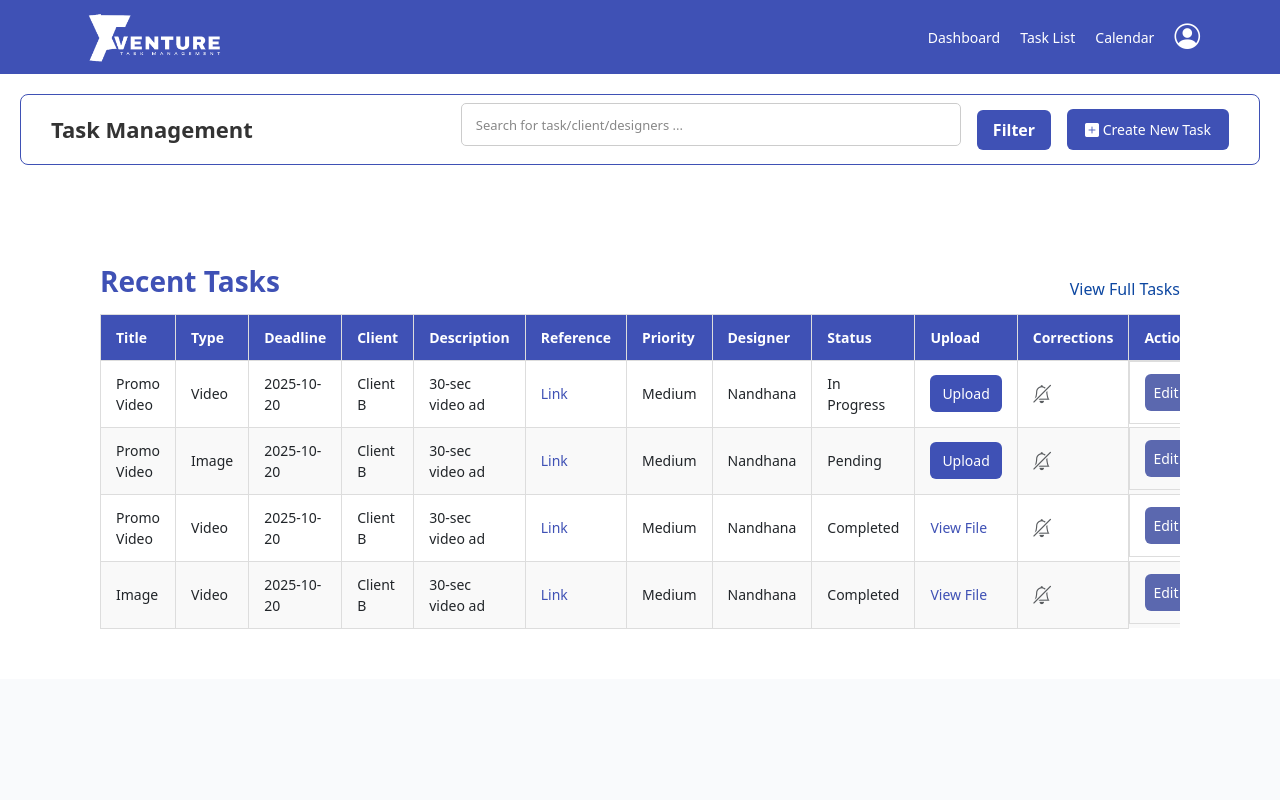
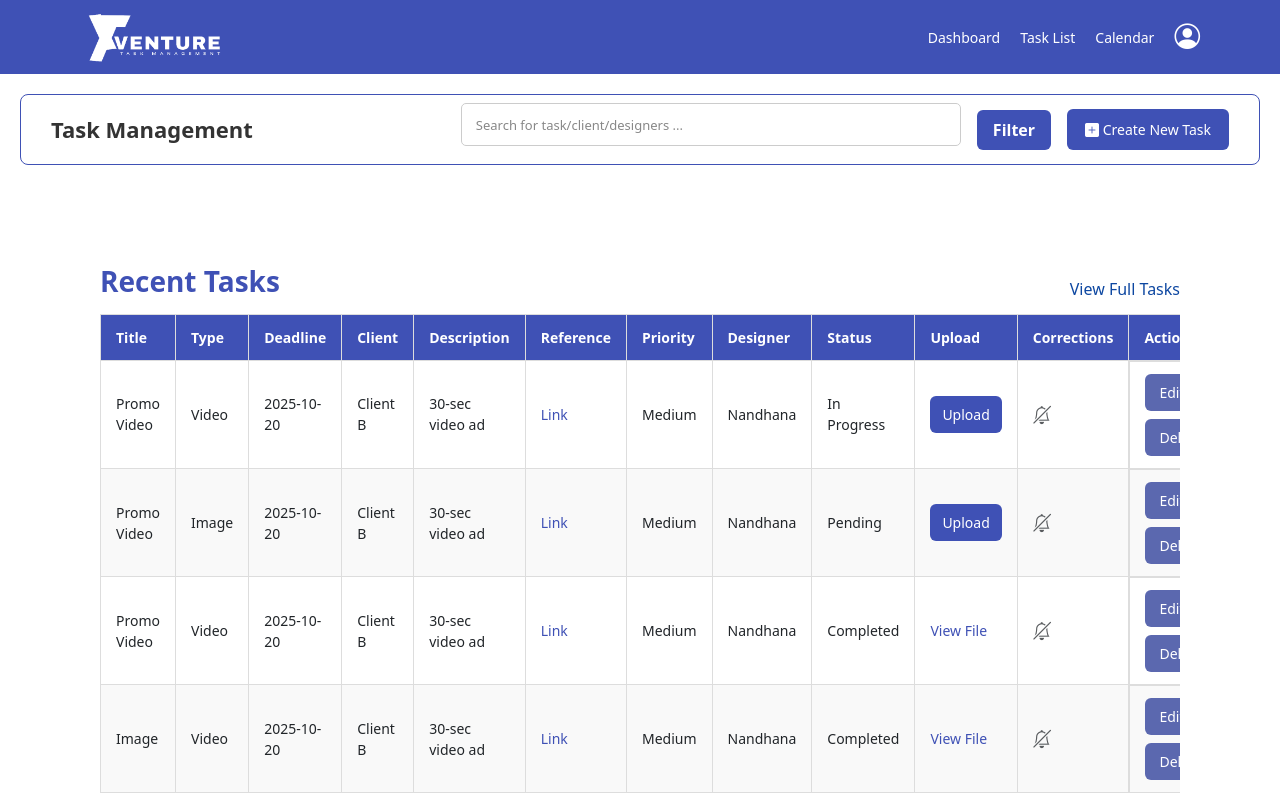
Before and after one commit to theerthabiju/taskventure, a React (Vite) app: page /Graphics in a window 1280 px wide. Shown: the top 800 px of the page. Built offline with nearby package versions, Linux system fonts and the light colour scheme.

Commit message:
responsive issue solved

```diff
--- a/src/assets/css/Tasklisthome.css
+++ b/src/assets/css/Tasklisthome.css
@@ -8,30 +8,27 @@
   padding-top: 80px;
   padding-bottom: 50px;
 }
-.view-full-btn{
+
+.view-full-btn {
   color: #0d47a1;
   text-decoration: none;
 }
+
 .tasklist-title {
   margin-bottom: 15px;
   font-size: 28px;
   font-weight: bold;
   color: #3f51b5;
 }
-/* td[class^="status-"] {
-  text-transform: capitalize;
-  font-weight: 500;
-  text-align: center;
-  padding: 10px 10px;
-  border-radius: 12px;
-  width: 130px;
-} */
-.savbtnn{
+
+.savbtnn {
   background-color: #3f51b5;
 }
-.savbtnn:hover{
+
+.savbtnn:hover {
   background-color: #707cc2;
 }
+
 .status-pending {
   color: #8b8000;
 }
@@ -87,6 +84,7 @@
   background-color: #3f51b5;
   color: white;
 }
+
 .oneditbtn:hover {
   background-color: #5568d1;
   color: white;
@@ -96,6 +94,7 @@
   color: #3f51b5;
   text-decoration: none;
 }
+
 .task-table a:hover {
   text-decoration: underline;
 }
@@ -110,12 +109,13 @@
 }
 
 .task-table button {
-  border: none;
+  border: none !important;
   padding: 8px 8px;
   border-radius: 6px;
   cursor: pointer;
   background-color: #5b68af;
 }
+
 .task-table button:hover {
   opacity: 0.9;
 }
@@ -123,6 +123,7 @@
 .savechangesbtn {
   background-color: #3f51b5;
 }
+
 .savechangesbtn:hover {
   background-color: #434e8d;
 }
@@ -153,21 +154,56 @@
   color: green;
   font-weight: 600;
 }
+
 .status-pending {
   color: orange;
   font-weight: 600;
 }
+
 .status-in\ progress {
   color: #0d6efd;
   font-weight: 600;
 }
-.editbtn{
-color: white;
+
+/* ========== BUTTON FIX SECTION ========== */
+.btnss {
+  display: flex;
+  justify-content: center;
+  align-items: center;
+  gap: 8px;
+  flex-wrap: wrap;
 }
-.deletebtn{
-color: white;
 
+.task-table .btnss button {
+  padding: 8px 14px;
+  border: none;
+  border-radius: 6px;
+  cursor: pointer;
+  font-size: 14px;
+  font-weight: 500;
+  transition: 0.3s;
+  white-space: nowrap;
 }
+
+.editbtn {
+  background-color: #3f51b5;
+  color: white;
+}
+
+.editbtn:hover {
+  background-color: #5b68af;
+}
+
+.deletebtn {
+  background-color: #f44336;
+  color: white;
+}
+
+.deletebtn:hover {
+  background-color: #d32f2f;
+}
+
+/* Responsive Adjustments */
 @media (max-width: 768px) {
   .tasklist-container {
     padding: 20px;
@@ -193,9 +229,14 @@ color: white;
     font-size: 13px;
   }
 
-  .oneditbtn,
-  .btn-danger {
-    padding: 4px 6px;
+  .btnss {
+    flex-direction: column;
+    gap: 6px;
+  }
+
+  .task-table .btnss button {
+    width: 100%;
+    padding: 6px 10px;
     font-size: 12px;
   }
 }
@@ -223,4 +264,15 @@ color: white;
   .upload-btn {
     font-size: 12px;
   }
+
+  .btnss {
+    flex-direction: column;
+    gap: 6px;
+  }
+
+  .task-table .btnss button {
+    width: 100%;
+    padding: 5px 8px;
+    font-size: 11px;
+  }
 }
```
